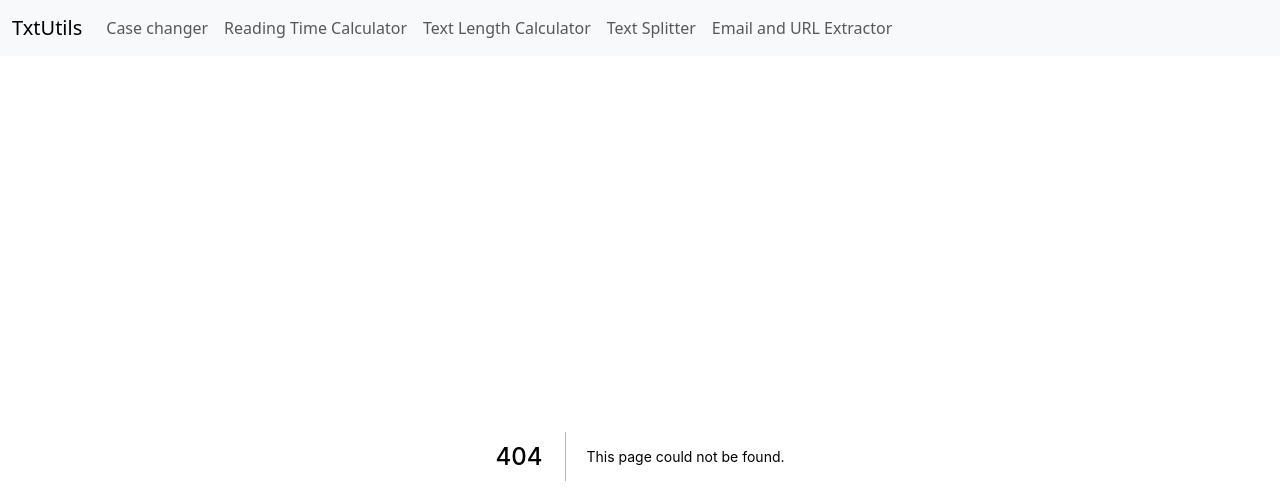
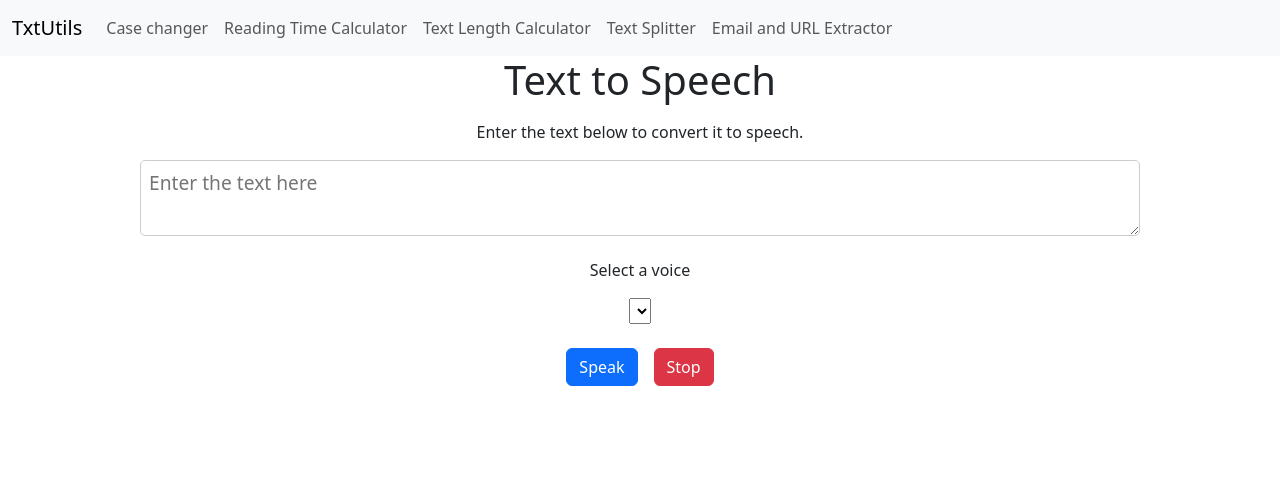
Before and after one commit to codewithpom/TextUtils, a Next.js app: page /tts in a window 1280 px wide. Before the commit this address had no page. Shown: the top 504 px of the page. Built offline with nearby package versions, Linux system fonts and the light colour scheme.

Commit message:
Added markdown to html feature

```diff
--- a/package.json
+++ b/package.json
@@ -6,6 +6,7 @@
     "@vercel/analytics": "^1.1.1",
     "@vercel/speed-insights": "^1.0.1",
     "bootstrap": "^5.3.2",
+    "marked": "^11.1.0",
     "next": "^12.3.1",
     "postcss-flexbugs-fixes": "^5.0.2",
     "postcss-preset-env": "^9.3.0",
--- /dev/null
+++ b/pages/tts.js
@@ -0,0 +1,115 @@
+import Head from 'next/head';
+import { useState } from 'react';
+import { useEffect } from 'react';
+
+
+export default function TextToSpeech() {
+    const [text, setText] = useState('');
+    const [voices, setVoices] = useState([]);
+    const [selectedVoice, setSelectedVoice] = useState('');
+
+    useEffect(() => {
+        // Get the list of voices
+        const synth = window.speechSynthesis;
+        const voices = synth.getVoices();
+
+        setVoices(voices);
+        // Set the default voice
+        synth.onvoiceschanged = () => {
+            const voices = synth.getVoices();
+            setVoices(voices);
+        };
+    }
+    , []);
+    // Function to speak the text
+    function speakText() {
+        const synth = window.speechSynthesis;
+        const utterance = new SpeechSynthesisUtterance(text);
+        // Find the voice object
+        const selectedVoiceObj = voices.find(
+            (voice) => voice.name === selectedVoice
+        );
+        // Set the voice
+        utterance.voice = selectedVoiceObj;
+        // Speak!
+        document.getElementById('toogle').textContent = 'Pause';
+        synth.speak(utterance);
+    }
+
+    function toogle_play_pause() {
+        const synth = window.speechSynthesis;
+        if (synth.paused) {
+            document.getElementById('toogle').textContent = 'Pause';
+            synth.resume();
+        } else {
+            document.getElementById('toogle').textContent = 'Play';
+            synth.pause();
+        }
+    }
+
+
+
+    return (
+        <>
+            <Head>
+                <title>Text to Speech</title>
+                <meta name="description" content="Convert text to speech" />
+                <meta name="keywords" content="text to speech, speech synthesis, convert text to speech" />
+                <meta name="author" content="Padmashree Jha" />
+                <meta name="viewport" content="width=device-width, initial-scale=1.0" />
+                {/* for social media */}
+                <meta property="og:title" content="Text to Speech" />
+                <meta property="og:description" content="Convert text to speech" />
+                <meta property="og:type" content="website" />
+            </Head>
+            <div className="container">
+                <h1>Text to Speech</h1>
+                <p>Enter the text below to convert it to speech.</p>
+                <textarea
+                    id="text"
+                    placeholder="Enter the text here"
+                    value={text}
+                    onChange={(e) => setText(e.target.value)}
+                ></textarea>
+                <p>Select a voice</p>
+                <select
+                    value={selectedVoice}
+                    onChange={(e) => setSelectedVoice(e.target.value)}
+                >
+                    {voices.map((voice) => (
+                        <option key={voice.name} value={voice.name}>
+                            {voice.name}
+                        </option>
+                    ))}
+                </select>
+
+                <br />
+                <br />
+                <button className='btn btn-primary' onClick={speakText}>Speak</button>
+                <button className='btn btn-danger' id = {'toogle'} onClick={toogle_play_pause}>Stop</button>
+            </div>
+            <style jsx>{`
+                .container {
+                    margin: 0 auto;
+                    text-align: center;
+                    width: 80%;
+                }
+                h1 {
+                    font-size: 2.5rem;
+                    margin-bottom: 1rem;
+                }
+                button {
+                    margin: 0 0.5rem;
+                }
+                textarea {
+                    border: 1px solid #ccc;
+                    border-radius: 5px;
+                    font-size: 1.2rem;
+                    margin-bottom: 1rem;
+                    padding: 0.5rem;
+                    width: 100%;
+                }
+            `}</style>
+        </>
+    );
+}
```
Also changed, not shown: pages/markdown-to-text.js (added, +129 -0 lines), 1 other file (tests, documents, lock files or other folders).
